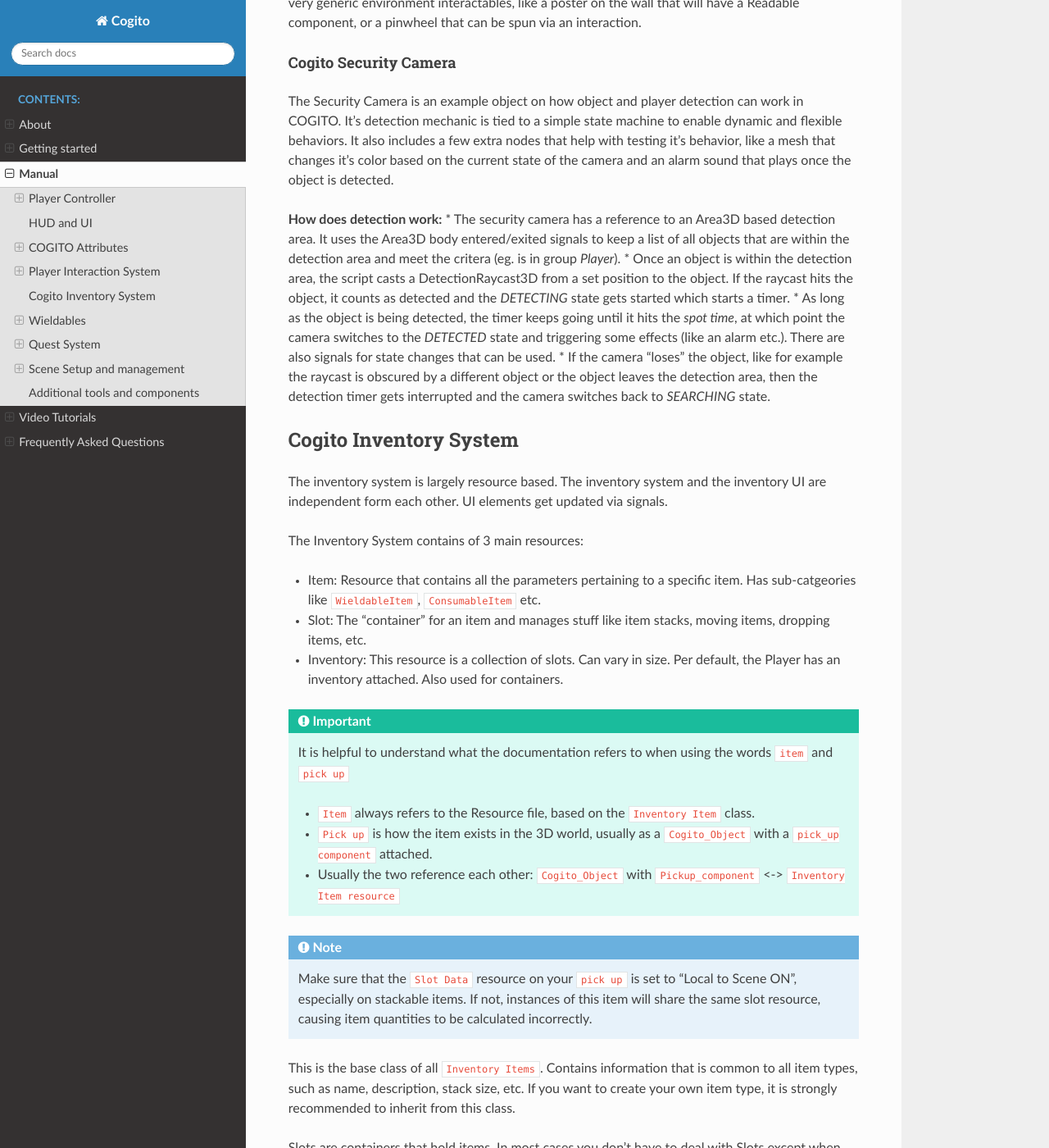
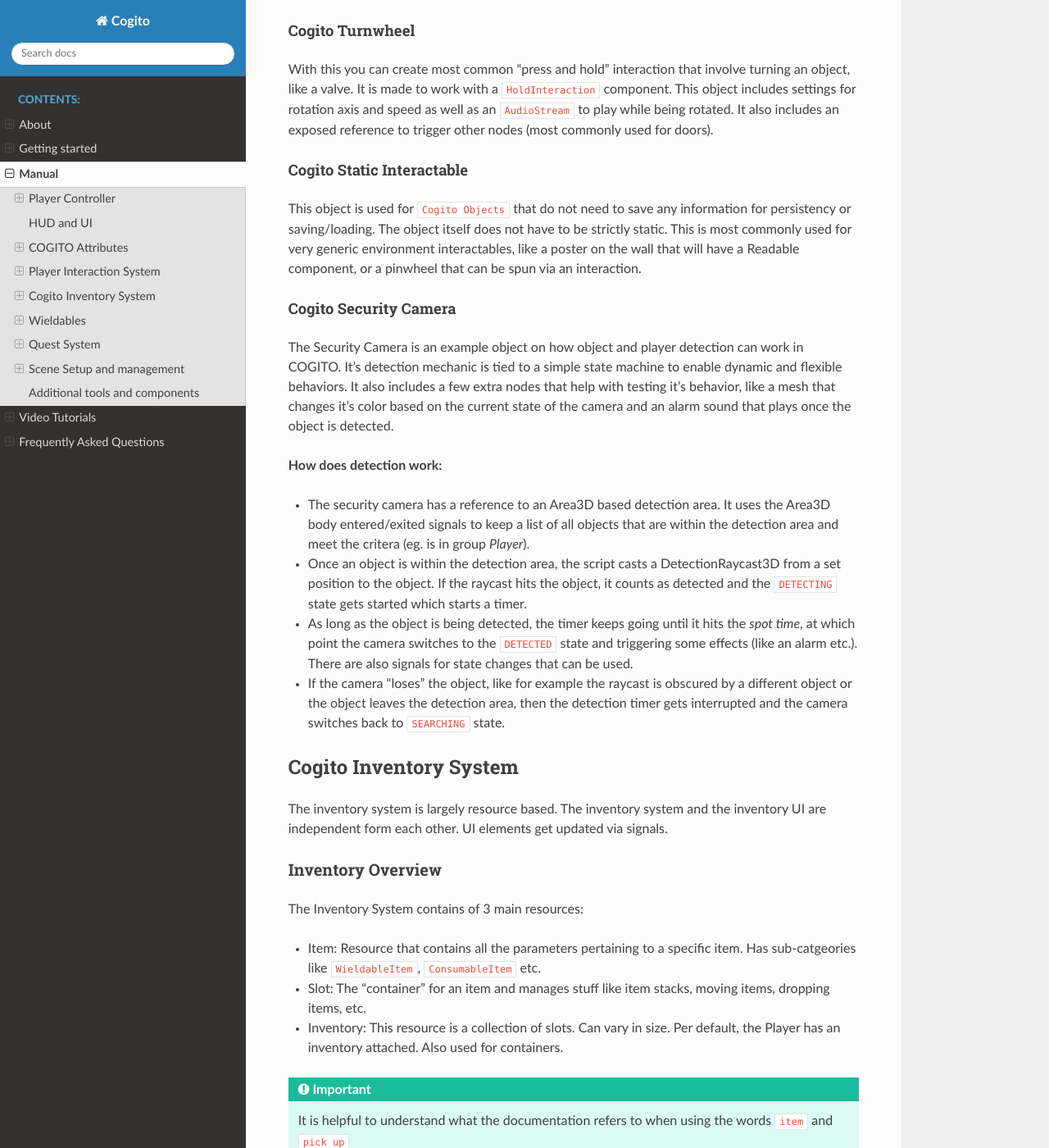
Before and after one commit to uxerror/Daedalion, a Sphinx documentation site: the page built from docs/manual.rst, in a window 1280 px wide and 1400 px high, scrolled down 8133 px. Shown: the whole window at 82% size. Built offline with Sphinx 7.4.7 and the Read the Docs theme 2.0.0, drawn with Linux system fonts in a browser that asks for light colours; part of the change alters nothing that is shown; some of the changed text lies outside the part shown.

Commit message:
Documentation formatting fixes.

```diff
--- a/docs/manual.rst
+++ b/docs/manual.rst
@@ -93,7 +93,7 @@ COGITO Attributes
 ``COGITO Attributes`` are a custom class used to save and manipulate data most commonly used to represent some kind of numerical attribute. Most common examples are values like health points, stamina, magic, etc. These are usually tied to the player but not exclusively. For example you can use the health attribute on any objects that you want to receive damage. The included specific attributes come as component nodes you can simply instantiate as child nodes to any object.
 
 CogitoAttribute base class
-~~~~~~~~~~~~~~~~~~~~~~~~~~
+--------------------------
 The base class used for any attributes is the ``CogitoAttribute`` class.
 
 **Properties:**
@@ -119,7 +119,7 @@ The base class used for any attributes is the ``CogitoAttribute`` class.
    * Gets emitted when the current value of this attribute is 0.
 
 Health Attribute
-~~~~~~~~~~~~~~~~
+----------------
 This attribute is not just for player health. You can attach the component to objects to give them their own "health" and define behaviour when they run out of health (death).
 
 **Properties:**
@@ -143,7 +143,7 @@ This attribute is not just for player health. You can attach the component to ob
    * Gets emitted when the owner dies. Can be used for VFX, audio, triggering cutscenes, updating quests, etc.
 
 Stamina Attribute
-~~~~~~~~~~~~~~~~~
+-----------------
 
 This attribute works in tight connection with the Player controller. When in use, certain actions from the player will consume stamina and player movement will be limited once the stamina is fully depleted. The default actions that are affected by Stamina is sprinting and jumping.
 
@@ -165,7 +165,7 @@ This attribute works in tight connection with the Player controller. When in use
 
 
 Visibility Attribute
-~~~~~~~~~~~~~~~~~~~~
+--------------------
 
 (This used to be called Brightness component). The ``Visibility Attribute`` represents how "visible" the player is within a scene. It is important to understand that this attribute is not actually tied to Lights within your scene. Instead, it works by counting how many ``Lightzones`` the player is currently in.
 
@@ -175,12 +175,12 @@ Visibility Attribute
    If you don't want to use the Visibility system, simply remove the VisibilityAttribute from your Player scene.
 
 Light Meter Attribute
-~~~~~~~~~~~~~~~~~~~~~
+---------------------
 
 This new attribute actually measures how much light the player is exposed to by checking the average luminance of the current player position. As this heavily depends on your scene, you will most likely need to tweak the min/max values within this attribute and it's script. Please note that this calculation is somewhat performance hungry, so use with caution. It is currently set to only update when the player moves to improve performance, but you might want to also update on certain events (like when the player interacts with anything).
 
 Sanity Attribute
-~~~~~~~~~~~~~~~~
+----------------
 
 .. warning::
    This attribute is a work in progress
@@ -207,29 +207,29 @@ Cogito Objects
 
 Here's a quick overview which object to use for what use-case:
 
-=========================    =======================================================================================================
-Cogito Object/Script	     Use case
-=========================    =======================================================================================================
-Cogito Object	             Item pick-ups, props, crates, "clutter objects"
--------------------------    -------------------------------------------------------------------------------------------------------
-Cogito Door	                 Doors, gates, manually controlled platforms, bridges, moveable objects with two positions (open/closed)
--------------------------    -------------------------------------------------------------------------------------------------------
-Cogito Button	             Button that unlocks a door (single-use), vending machine buttons (repeated-use)
--------------------------    -------------------------------------------------------------------------------------------------------
-Cogito Switch	             Lamps, levers, sockets for key objects, objects with two states (on/off)
--------------------------    -------------------------------------------------------------------------------------------------------
-Cogito Keypad	             Keypads, other UI based minigames that should send signals.
--------------------------    -------------------------------------------------------------------------------------------------------
-Cogito Turnwheel	         Valves, rotation-based levers, press-and-hold interactions
--------------------------    -------------------------------------------------------------------------------------------------------
-Cogito StaticInteractable	 Static objects who's state won't get saved that still can have interactions attached.
--------------------------    -------------------------------------------------------------------------------------------------------
-Cogito Container          	 Used for objects that have their own inventory, like containers, crates, etc. But potentially also on NPCs.
--------------------------    -------------------------------------------------------------------------------------------------------
-Cogito Projectile           Similar to Cogito Object, but handles additional information for projectiles like lifespan, damage, destroy_on_impact. Some of these are inherited from the Wieldable that spawns this projectile.
--------------------------    -------------------------------------------------------------------------------------------------------
-Cogito Security Camera      *Name most likely to change*. Made for detection of other objects (most commonly the player).
-=========================    =======================================================================================================
++---------------------------+-------------------------------------------------------------------------------------------+
+| Cogito Object/Script	    | Use case                                                                                  |
++===========================+===========================================================================================+
+| Cogito Object	          | Item pick-ups, props, crates, "clutter objects"                                           |
++---------------------------+-------------------------------------------------------------------------------------------+
+| Cogito Door	             | Doors, gates, manually controlled platforms, bridges, moveable objects with two positions.|
++---------------------------+-------------------------------------------------------------------------------------------+
+| Cogito Button	          | Button that unlocks a door (single-use), vending machine buttons (repeated-use)           |
++---------------------------+-------------------------------------------------------------------------------------------+
+| Cogito Switch	          | Lamps, levers, sockets for key objects, objects with two states (on/off)                  |
++---------------------------+-------------------------------------------------------------------------------------------+
+| Cogito Keypad	          | Keypads, other UI based minigames that should send signals.                               |
++---------------------------+-------------------------------------------------------------------------------------------+
+| Cogito Turnwheel	       | Valves, rotation-based levers, press-and-hold interactions.                               |
++---------------------------+-------------------------------------------------------------------------------------------+
+| Cogito StaticInteractable | Static objects who's state won't get saved that still can have interactions attached.     |
++---------------------------+-------------------------------------------------------------------------------------------+
+| Cogito Container          | Objects that have their own inventory, like containers, crates, NPCs.                     |
++---------------------------+-------------------------------------------------------------------------------------------+
+| Cogito Projectile         | Objects spawned by wieldables.                                                            |
++---------------------------+-------------------------------------------------------------------------------------------+
+| Cogito Security Camera    | *Name most likely to change*. For detection of other objects (most commonly the player).  |
++---------------------------+-------------------------------------------------------------------------------------------+
 
 Cogito Object
 ~~~~~~~~~~~~~
@@ -281,10 +281,11 @@ The Security Camera is an example object on how object and player detection can
 It also includes a few extra nodes that help with testing it's behavior, like a mesh that changes it's color based on the current state of the camera and an alarm sound that plays once the object is detected.
 
 **How does detection work:**
+
 * The security camera has a reference to an Area3D based detection area. It uses the Area3D body entered/exited signals to keep a list of all objects that are within the detection area and meet the critera (eg. is in group `Player`).
-* Once an object is within the detection area, the script casts a DetectionRaycast3D from a set position to the object. If the raycast hits the object, it counts as detected and the `DETECTING` state gets started which starts a timer.
-* As long as the object is being detected, the timer keeps going until it hits the *spot time*, at which point the camera switches to the `DETECTED` state and triggering some effects (like an alarm etc.). There are also signals for state changes that can be used.
-* If the camera "loses" the object, like for example the raycast is obscured by a different object or the object leaves the detection area, then the detection timer gets interrupted and the camera switches back to `SEARCHING` state.
+* Once an object is within the detection area, the script casts a DetectionRaycast3D from a set position to the object. If the raycast hits the object, it counts as detected and the ``DETECTING`` state gets started which starts a timer.
+* As long as the object is being detected, the timer keeps going until it hits the *spot time*, at which point the camera switches to the ``DETECTED`` state and triggering some effects (like an alarm etc.). There are also signals for state changes that can be used.
+* If the camera "loses" the object, like for example the raycast is obscured by a different object or the object leaves the detection area, then the detection timer gets interrupted and the camera switches back to ``SEARCHING`` state.
 
 
 
@@ -293,7 +294,7 @@ Cogito Inventory System
 The inventory system is largely resource based. The inventory system and the inventory UI are independent form each other. UI elements get updated via signals.
 
 Inventory Overview
-~~~~~~~~~~~~~~~~~~
+------------------
 The Inventory System contains of 3 main resources:
 
 * Item: Resource that contains all the parameters pertaining to a specific item. Has sub-catgeories like ``WieldableItem``, ``ConsumableItem`` etc.
@@ -310,10 +311,6 @@ The Inventory System contains of 3 main resources:
 .. note::
     Make sure that the ``Slot Data`` resource on your ``pick up`` is set to "Local to Scene ON", especially on stackable items. If not, instances of this item will share the same slot resource, causing item quantities to be calculated incorrectly.
 
-Inventory Item Class
-~~~~~~~~~~~~~~~~~~~~
-This is the base class of all ``Inventory Items``. Contains information that is common to all item types, such as name, description, stack size, etc. If you want to create your own item type, it is strongly recommended to inherit from this class.
-
 Slots
 ~~~~~
 Slots are containers that hold items. In most cases you don't have to deal with Slots except when defining the size of the player inventory or an external container.
@@ -321,30 +318,39 @@ Slots are containers that hold items. In most cases you don't have to deal with
 Containers
 ~~~~~~~~~~
 
+Inventory Item Class
+--------------------
+This is the base class of all ``Inventory Items``. Contains information that is common to all item types, such as name, description, stack size, etc. If you want to create your own item type, it is strongly recommended to inherit from this class.
+
 
 Item Types
-~~~~~~~~~~
+----------
 COGITO's base item class is called `InventoryItem`, which contains parameters that all items share, no matter what type they are.
 
 Additionally, there are a few subclasses for Item types that are based on the InventoryItem class, which offer more specific behavior.
 
-**Ammo Item**
+Ammo Item
+~~~~~~~~~
 This type is used to "reload" wieldable items. Please note that it doesn't necessarily have to be weapons (for example, Batteries can be "Ammo" for the flashlight).
 Ammo Items can have a specific reload amount. This amount determines how much one item will add to the charge of the target item (for example, one battery adds 10 to the charge of the flashlight).
 
-**Combinable Item**
+Combinable Item
+~~~~~~~~~~~~~~~
 This item type exists to be combined with another item. The target item name needs to be set (and needs to 100% match the string, otherwise it won't work).
 The resulting item is based on a Inventory Slot, so you can make it that combining items might create multiple items. (for example, combining a saw with a log could create 5 wooden boards).
 
-**Consumable Item**
+Consumable Item
+~~~~~~~~~~~~~~~
 This item type will influence an attribute when used. The most common example for this would be a health potion, which increases the current health of the player by a set amount.
 Please note that you can also set these to increase the max amount of an attribute, enabling you to create items that permanently increase health or stamina.
 
-**Key Item**
+Key Item
+~~~~~~~~
 This item type is used as a "required to have" item for other Cogito objects to check for. The most common example would be a door that requires the player to have the
 key in their inventory. You can set this item to be discarded after use.
 
-**Wieldable Item**
+Wieldable Item
+~~~~~~~~~~~~~~
 This item type defines items that are wieldable. They are to be used in conjunction with Wieldables, containing important data for them. Thus, these need
 to have a PackedScene reference to the Wieldable scene set. Most other parameters are related to their ammo use.
 Please note that the behavior of wieldables is not defined here, but in the Wieldable scenes themselves.
@@ -392,10 +398,10 @@ Quests are a custom resource that includes several paremeters. They have an id a
 Finally they have three differend descriptions: one for each state the quest is in.
 The best way to explain this is with an example.
 
-#. Quest Title: *Escape*
-#. Quest description active: *Get to the choppa.*
-#. Quest description completed: *You reached the choppa on time.*
-#. Quest description failed: *Too slow. The choppa left without you.*
+* Quest Title: *Escape*
+* Quest description active: *Get to the choppa.*
+* Quest description completed: *You reached the choppa on time.*
+* Quest description failed: *Too slow. The choppa left without you.*
 
 Note that quests themselves do not contain a *status* property. They are meant to be a static resource. COGITO is using groups to keep track what status a quest is in.
 Because of this, there's also no way to update the active quest description. If you have quests with multiple stages, it is recommended to split each state up into it's own quest and chain them.
@@ -431,11 +437,8 @@ It also includes a reference to the currently active Player node and the current
 Simply put, if the Cogito Scene Manager is not active in the autoloads, COGITO will not function properly.
 
 
-Main Menu
----------
-
+**Main Menu Exception**
 The Main Menu is the one exception that does NOT have to be a Cogito scene, as it doesn't contain a Player node or any other objects that need to have save state consistency.
-Instead, the Main Menu contains some custom UI elements that load save slot preview data (like the last save time and a screenshot) to display, making heavy use of the Cogito Scene Manager.
 
 
 Game persistence, saving and loading
```
